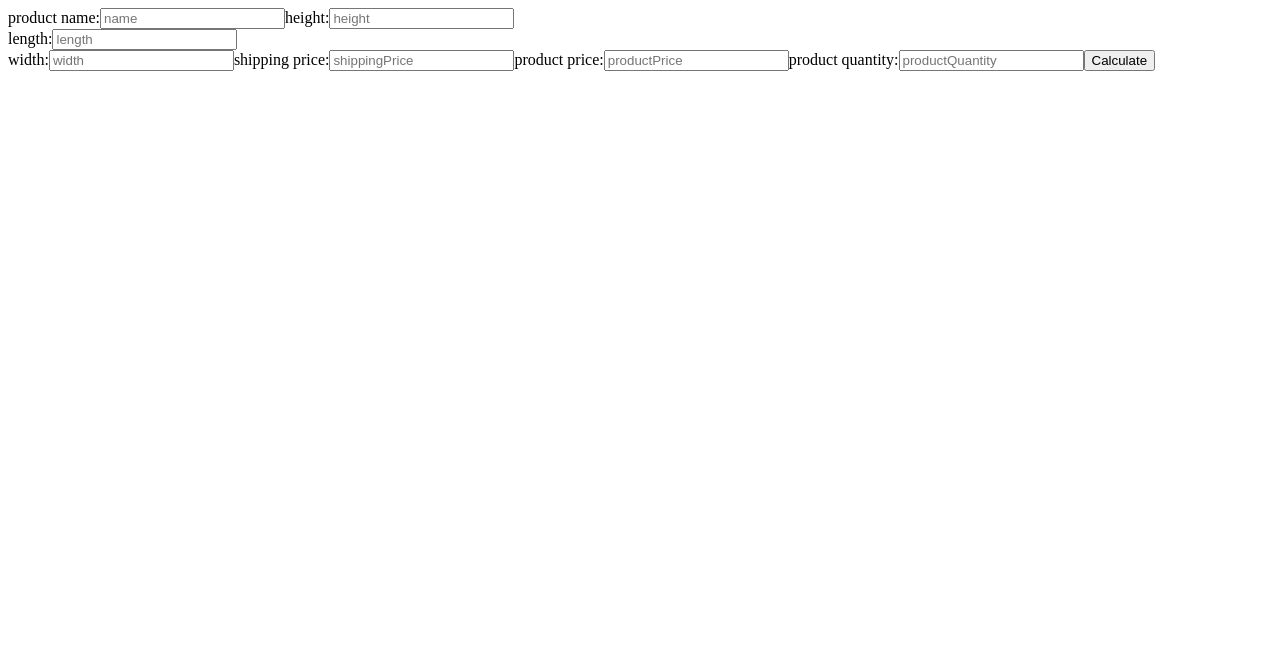
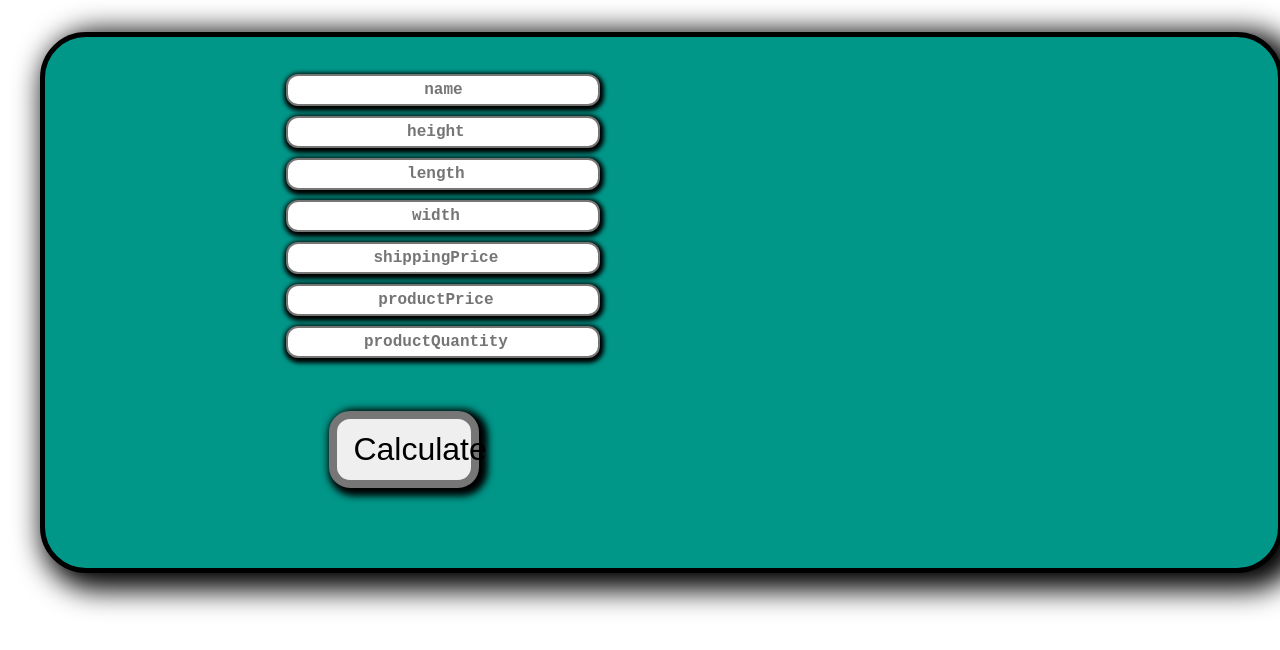
Before and after one commit to seprator/gitgud, a React (Create React App) app: page / in a window 1280 px wide. Shown: the top 650 px of the page. Built offline with nearby package versions, Linux system fonts and the light colour scheme.

Commit message:
this is style

```diff
--- a/src/App.css
+++ b/src/App.css
@@ -0,0 +1,96 @@
+/* ----------- Global CSS | intab.io ------------ */
+div.pdiv {
+  display: flex;
+  flex-direction: row;
+  justify-content: center;
+  align-items: center;
+  width: 95%;
+  height: 30%;
+  padding: 1rem;
+  margin: 2rem;
+  margin-left: nullpx;
+  margin-right: nullpx;
+  text-align: left;
+  font-size: 2rem;
+  line-height: 20px;
+  letter-spacing: 1px;
+  word-spacing: 1px;
+  background: #009688;
+  border: 5px solid #000000;
+  border-radius: 46px;
+  box-shadow: 11px 8px 28px 9px #000000;
+}
+/* ----------- Global CSS | intab.io ------------ */
+div.div_info {
+  display: flex;
+  flex-direction: column;
+  justify-content: center;
+  align-items: flex-start;
+  width: 350px;
+  margin: 1rem;
+  line-height: 0px;
+  letter-spacing: 0px;
+  font-family: sans-serif;
+  background: #FFEB3B;
+  border: 2px solid #000000;
+  border-radius: 20px;
+  opacity: 0.8;
+  box-shadow: 5px 5px 7px 3px #000000;
+  font-size: 1rem;
+  word-spacing: 0px;
+}
+
+form {
+  display: flex;
+  flex-direction: column;
+  justify-content: center;
+  align-items: stretch;
+  width: 480px;
+  margin: 1rem;
+  font-family: serif;
+  font-weight: 800;
+}
+
+div.div2 {
+  display: flex;
+  flex-direction: column;
+  justify-content: center;
+  width: 280px;
+}
+
+label {
+  display: none;
+  flex-direction: column;
+  justify-content: center;
+  align-items: center;
+}
+
+input {
+  display: flex;
+  width: 300px;
+  padding: 5px;
+  margin: 5px;
+  font-size: 1rem;
+  line-height: 15px;
+  font-family: monospace;
+  font-weight: 700;
+  text-align: center;
+  border: 2px solid #767676;
+  border-radius: 12px;
+  box-shadow: 1px 2px 4px 3px #000000;
+}
+
+button {
+  width: 150px;
+  display: flex;
+  flex-direction: row;
+  justify-content: space-around;
+  align-items: center;
+  padding: 1rem;
+  margin: 3rem;
+  font-size: 2rem;
+  line-height: 29px;
+  border: 8px solid #767676;
+  border-radius: 21px;
+  box-shadow: 4px 3px 7px 5px #000000;
+}
--- a/src/App.js
+++ b/src/App.js
@@ -18,6 +18,7 @@ const App = () => {
     let value = e.target.value;
     setInfo({ ...info, [name]: value });
   };
+  console.log(display);
   const handleSubmit = (e) => {
     e.preventDefault();
     if (
@@ -64,7 +65,7 @@ const App = () => {
                 name="height"
                 onChange={handleChange}
               />
-              <div>
+
               <label htmlFor="length">length:</label>
               <input
                 id="length"
@@ -74,7 +75,7 @@ const App = () => {
                 name="length"
                 onChange={handleChange}
               />
-              </div>
+
               <label htmlFor="width">width:</label>
               <input
                 id="width"
@@ -128,18 +129,21 @@ const App = () => {
               shippingPrice,
             } = info;
             let cbm_el = (width * height * length * productQuantity) / 1000000;
+            let single_cbm_el = (width * height * length) / 1000000;
+            let single_shipping_el = single_cbm_el * shippingPrice;
             let shippingPrice_el = cbm_el * shippingPrice;
             let productPrice_el = productQuantity * productPrice;
             let total_el = productPrice_el * 1 + shippingPrice_el;
 
             return (
-              <div key={id}>
+              <div key={id} className="div_info">
                 <h4>Product Name: {productName}</h4>
-                <h4>CBM: {cbm_el}</h4>
-                <h4></h4>
-                <h4>Total Shipping Price: {shippingPrice_el}</h4>
-                <h4>Total Product Price: {productPrice_el}</h4>
-                <h4>Total Price: {total_el}</h4>
+                <h4>CBM: {cbm_el}m</h4>
+                <h4>Shipping For One Item: {single_shipping_el}$</h4>
+                <h4>One Product With Shipping: {single_cbm_el}$</h4>
+                <h4>Total Shipping: {shippingPrice_el}$</h4>
+                <h4>Total Products: {productPrice_el}$</h4>
+                <h4>Total Price: {total_el}$</h4>
               </div>
             );
           })}
```
Lines whose indentation alone changed are shown as unchanged.
